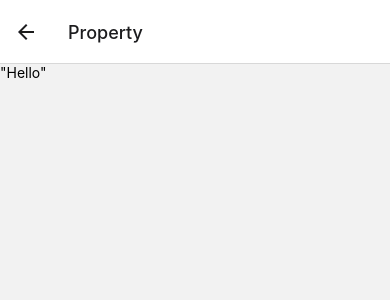
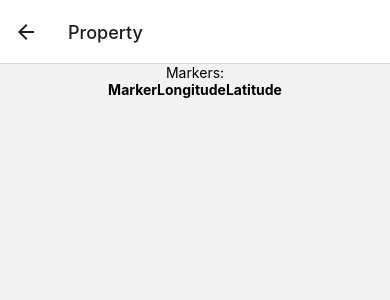
Before and after one commit to VanillaSpoon/SolarApp, a React Native app: screen /Property in a window 390 px wide. Shown: the top 300 px of the page. Built offline with nearby package versions, Linux system fonts and the light colour scheme.

Commit message:
Save Property Data

```diff
--- a/App.js
+++ b/App.js
@@ -19,9 +19,9 @@ export default class App extends React.Component {
       <NavigationContainer>
         <Stack.Navigator>
           <Stack.Screen name="Scanned" component={ScannedScreen} />
+          <Stack.Screen name="Solar" component={MapScreen} />
+          <Stack.Screen name="Results" component={ResultsScreen} />
           <Stack.Screen name="Property" component={PropertyScreen} />
-          <Stack.Screen name="Solar" component={MapScreen} />
-          <Stack.Screen name="ResultsScreen" component={ResultsScreen} />
         </Stack.Navigator>
       </NavigationContainer>
     );
--- a/app/screens/MapScreen.js
+++ b/app/screens/MapScreen.js
@@ -108,7 +108,7 @@ function MapScreen() {
     );
     const avgSunExposure365 = sumSunExposure365 / markers.length;
     setAverageSunExposure(avgSunExposure365.toFixed(2));
-    navigation.navigate("ResultsScreen", {
+    navigation.navigate("Results", {
       markers: markers,
       area: area,
       averageAltitude: avgAltitude,
--- a/app/screens/PropertyScreen.js
+++ b/app/screens/PropertyScreen.js
@@ -1,13 +1,71 @@
-import React, { useContext } from "react";
+import React, { useEffect, useState } from "react";
 import { View, Text } from "react-native";
 import Screen from "../components/Screen";
+import AsyncStorage from "@react-native-async-storage/async-storage";
+import flatted from "flatted";
 
-function PropertyScreen() {
+const SavedDataScreen = () => {
+  const [markers, setMarkers] = useState([]);
+  const [area, setArea] = useState(null);
+  const [averageAltitude, setAverageAltitude] = useState(null);
+  const [averageSunExposure, setAverageSunExposure] = useState(null);
+
+  useEffect(() => {
+    const getData = async () => {
+      try {
+        const data = await AsyncStorage.getItem("propertyData");
+        if (data !== null) {
+          const parsedData = flatted.parse(data);
+          setMarkers(parsedData.markers);
+          setArea(parsedData.area);
+          setAverageAltitude(parsedData.averageAltitude);
+          setAverageSunExposure(parsedData.averageSunExposure);
+        }
+      } catch (error) {
+        console.error(error);
+      }
+    };
+
+    getData();
+  }, []);
+
   return (
-    <Screen>
-      <Text>"Hello"</Text>
+    <Screen style={{ flex: 1, alignItems: "center" }}>
+      <Text>Markers:</Text>
+      <View
+        style={{
+          flexDirection: "row",
+          justifyContent: "space-between",
+          marginBottom: 10,
+        }}
+      >
+        <Text style={{ fontWeight: "bold", flex: 1 }}>Marker</Text>
+        <Text style={{ fontWeight: "bold", flex: 1 }}>Longitude</Text>
+        <Text style={{ fontWeight: "bold", flex: 1 }}>Latitude</Text>
+      </View>
+      {markers.map((marker, index) => (
+        <View
+          key={index}
+          style={{
+            flexDirection: "row",
+            justifyContent: "space-between",
+            marginBottom: 10,
+          }}
+        >
+          <Text style={{ flex: 1 }}>{`Marker ${index + 1}`}</Text>
+          <Text style={{ flex: 1 }}>{marker.longitude}</Text>
+          <Text style={{ flex: 1 }}>{marker.latitude}</Text>
+        </View>
+      ))}
+      {area !== null && <Text>Area: {area} m²</Text>}
+      {averageAltitude !== null && (
+        <Text>Average altitude: {averageAltitude} meters</Text>
+      )}
+      {averageSunExposure !== null && (
+        <Text>Average sun exposure: {averageSunExposure} seconds</Text>
+      )}
     </Screen>
   );
-}
+};
 
-export default PropertyScreen;
+export default SavedDataScreen;
--- a/app/screens/ResultsScreen.js
+++ b/app/screens/ResultsScreen.js
@@ -1,9 +1,29 @@
 import React from "react";
-import { View, Text } from "react-native";
+import { View, Text, Button } from "react-native";
 import Screen from "../components/Screen";
+import AsyncStorage from "@react-native-async-storage/async-storage";
+import flatted from "flatted";
+import { useNavigation } from "@react-navigation/native";
+
 const ResultsScreen = ({ route }) => {
+  const navigation = useNavigation();
+
   const { markers, area, averageAltitude, averageSunExposure } = route.params;
-
+  const saveInfo = async (
+    markers,
+    area,
+    averageAltitude,
+    averageSunExposure
+  ) => {
+    try {
+      const data = { markers, area, averageAltitude, averageSunExposure };
+      const dataString = flatted.stringify(data);
+      await AsyncStorage.setItem("propertyData", dataString);
+      navigation.navigate("Scanned");
+    } catch (error) {
+      console.error(error);
+    }
+  };
   return (
     <Screen style={{ flex: 1, alignItems: "center" }}>
       <Text>Markers:</Text>
@@ -39,6 +59,13 @@ const ResultsScreen = ({ route }) => {
       {averageSunExposure !== null && (
         <Text>Average sun exposure: {averageSunExposure} seconds</Text>
       )}
+
+      <Button
+        title="Save"
+        onPress={() =>
+          saveInfo(markers, area, averageAltitude, averageSunExposure)
+        }
+      />
     </Screen>
   );
 };
--- a/package.json
+++ b/package.json
@@ -7,11 +7,13 @@
     "web": "expo start --web"
   },
   "dependencies": {
+    "@react-native-async-storage/async-storage": "^1.17.11",
     "@react-navigation/native": "^6.1.6",
     "@react-navigation/stack": "^6.3.16",
     "expo": "~47.0.8",
     "expo-splash-screen": "~0.17.5",
     "expo-status-bar": "~1.4.2",
+    "flatted": "^3.2.7",
     "haversine": "^1.1.1",
     "native-base": "^3.4.23",
     "react": "18.1.0",
```
Also changed, not shown: 2 other files (tests, documents, lock files or other folders).
